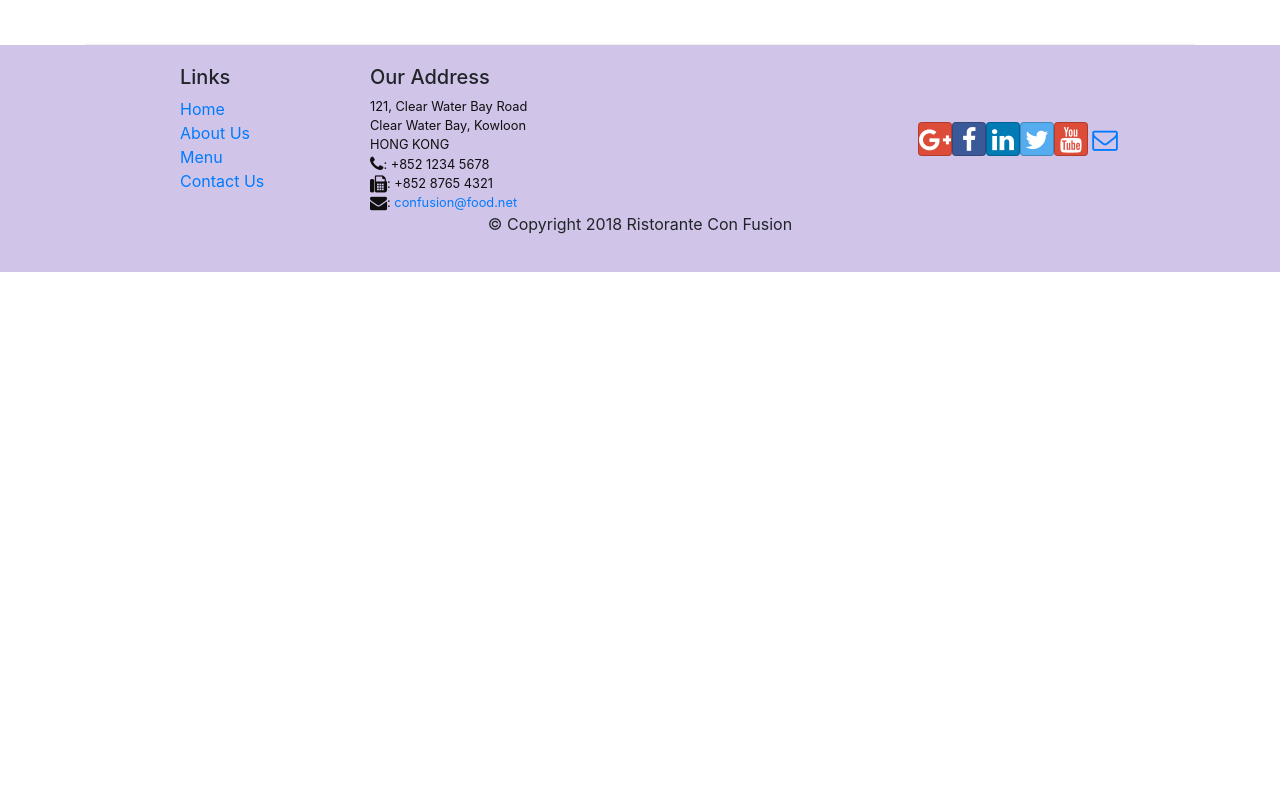
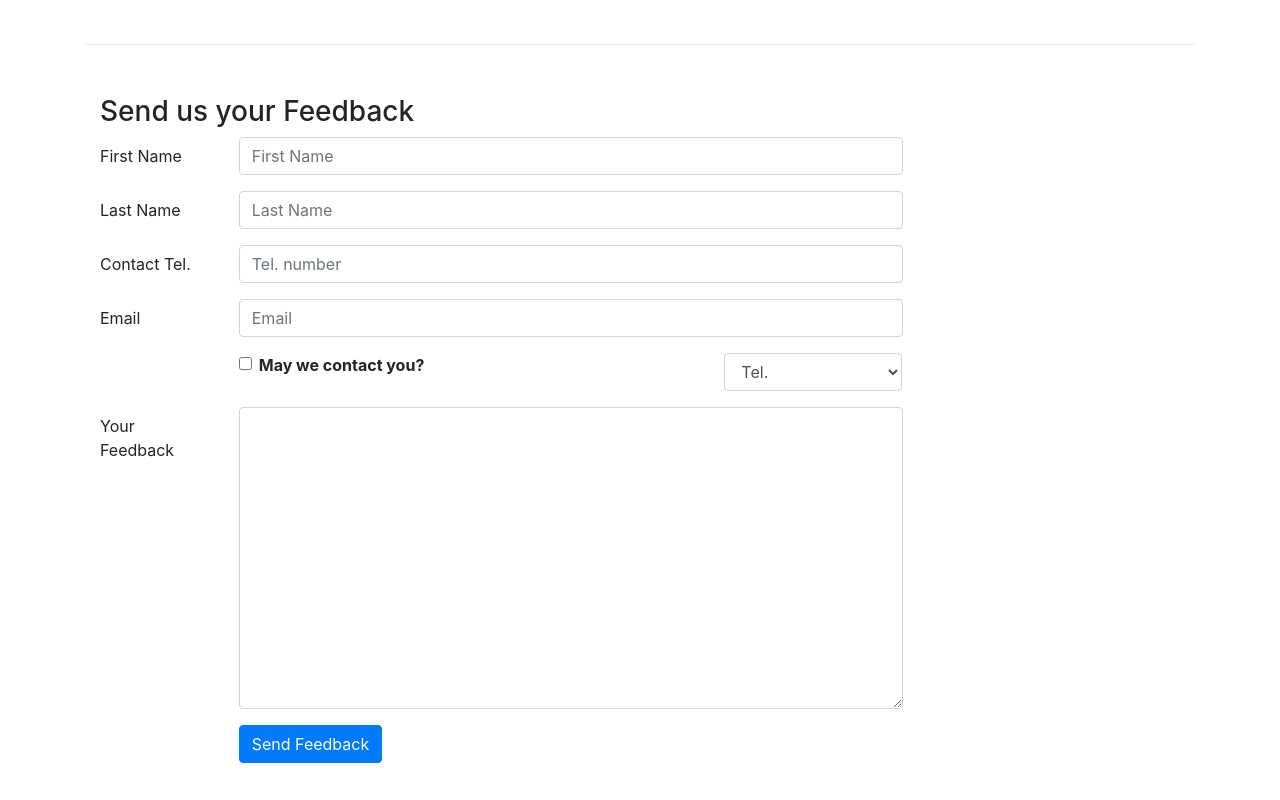
Before and after one commit to SAHRIYahyaAbdelkadouss/LearnReact, a React (Create React App) app in the folder confusion/: page /contactus in a window 1280 px wide. Shown: the part 700-1500 px from the top of the page. Before the commit the page ends 972 px from the top, so only its background shows below. Built offline with nearby package versions, Linux system fonts and the light colour scheme.

Commit message:
Controlled Forms

```diff
--- a/confusion/src/components/ContactComponent.js
+++ b/confusion/src/components/ContactComponent.js
@@ -1,7 +1,51 @@
-import React from 'react';
+import React, { Component } from "react";
+import {
+  Breadcrumb,
+  BreadcrumbItem,
+  Button,
+  Form,
+  FormGroup,
+  Label,
+  Input,
+  Col,
+} from "reactstrap";
 
-function Contact(props) {
-    return(
+class Contact extends Component {
+  constructor(props) {
+    super(props);
+
+    this.state = {
+      firstname: "",
+      lastname: "",
+      telnum: "",
+      email: "",
+      agree: false,
+      contactType: "Tel.",
+      message: "",
+    };
+
+    this.handleInputChange = this.handleInputChange.bind(this);
+    this.handleSubmit = this.handleSubmit.bind(this);
+  }
+
+  handleInputChange(event) {
+    const target = event.target;
+    const value = target.type === "checkbox" ? target.checked : target.value;
+    const name = target.name;
+
+    this.setState({
+      [name]: value,
+    });
+  }
+
+  handleSubmit(event) {
+    console.log("Current State is: " + JSON.stringify(this.state));
+    alert("Current State is: " + JSON.stringify(this.state));
+    event.preventDefault();
+  }
+
+  render() {
+    return (
       <div className="container">
         <div className="row row-content">
           <div className="col-12">
@@ -10,12 +54,18 @@
           <div className="col-12 col-sm-4 offset-sm-1">
             <h5>Our Address</h5>
             <address>
-                        121, Clear Water Bay Road<br />
-                        Clear Water Bay, Kowloon<br />
-                        HONG KONG<br />
-                        <i className="fa fa-phone"></i>: +852 1234 5678<br />
-                        <i className="fa fa-fax"></i>: +852 8765 4321<br />
-                        <i className="fa fa-envelope"></i>: <a href="mailto:confusion@food.net">confusion@food.net</a>
+              121, Clear Water Bay Road
+              <br />
+              Clear Water Bay, Kowloon
+              <br />
+              HONG KONG
+              <br />
+              <i className="fa fa-phone"></i>: +852 1234 5678
+              <br />
+              <i className="fa fa-fax"></i>: +852 8765 4321
+              <br />
+              <i className="fa fa-envelope"></i>:{" "}
+              <a href="mailto:confusion@food.net">confusion@food.net</a>
             </address>
           </div>
           <div className="col-12 col-sm-6 offset-sm-1">
@@ -23,14 +73,146 @@
           </div>
           <div className="col-12 col-sm-11 offset-sm-1">
             <div className="btn-group" role="group">
-                        <a role="button" className="btn btn-primary" href="tel:+85212345678"><i className="fa fa-phone"></i> Call</a>
-                        <a role="button" className="btn btn-info"><i className="fa fa-skype"></i> Skype</a>
-                        <a role="button" className="btn btn-success" href="mailto:confusion@food.net"><i className="fa fa-envelope-o"></i> Email</a>
+              <a
+                role="button"
+                className="btn btn-primary"
+                href="tel:+85212345678"
+              >
+                <i className="fa fa-phone"></i> Call
+              </a>
+              <a role="button" className="btn btn-info">
+                <i className="fa fa-skype"></i> Skype
+              </a>
+              <a
+                role="button"
+                className="btn btn-success"
+                href="mailto:confusion@food.net"
+              >
+                <i className="fa fa-envelope-o"></i> Email
+              </a>
             </div>
+          </div>
+        </div>
+        <div className="row row-content">
+          <div className="col-12">
+            <h3>Send us your Feedback</h3>
+          </div>
+          <div className="col-12 col-md-9">
+            <Form onSubmit={this.handleSubmit}>
+              <FormGroup row>
+                <Label htmlFor="firstname" md={2}>
+                  First Name
+                </Label>
+                <Col md={10}>
+                  <Input
+                    type="text"
+                    id="firstname"
+                    name="firstname"
+                    placeholder="First Name"
+                    value={this.state.firstname}
+                    onChange={this.handleInputChange}
+                  />
+                </Col>
+              </FormGroup>
+              <FormGroup row>
+                <Label htmlFor="lastname" md={2}>
+                  Last Name
+                </Label>
+                <Col md={10}>
+                  <Input
+                    type="text"
+                    id="lastname"
+                    name="lastname"
+                    placeholder="Last Name"
+                    value={this.state.lastname}
+                    onChange={this.handleInputChange}
+                  />
+                </Col>
+              </FormGroup>
+              <FormGroup row>
+                <Label htmlFor="telnum" md={2}>
+                  Contact Tel.
+                </Label>
+                <Col md={10}>
+                  <Input
+                    type="tel"
+                    id="telnum"
+                    name="telnum"
+                    placeholder="Tel. number"
+                    value={this.state.telnum}
+                    onChange={this.handleInputChange}
+                  />
+                </Col>
+              </FormGroup>
+              <FormGroup row>
+                <Label htmlFor="email" md={2}>
+                  Email
+                </Label>
+                <Col md={10}>
+                  <Input
+                    type="email"
+                    id="email"
+                    name="email"
+                    placeholder="Email"
+                    value={this.state.email}
+                    onChange={this.handleInputChange}
+                  />
+                </Col>
+              </FormGroup>
+              <FormGroup row>
+                <Col md={{ size: 6, offset: 2 }}>
+                  <FormGroup check>
+                    <Label check>
+                      <Input
+                        type="checkbox"
+                        name="agree"
+                        checked={this.state.agree}
+                        onChange={this.handleInputChange}
+                      />{" "}
+                      <strong>May we contact you?</strong>
+                    </Label>
+                  </FormGroup>
+                </Col>
+                <Col md={{ size: 3, offset: 1 }}>
+                  <Input
+                    type="select"
+                    name="contactType"
+                    value={this.state.contactType}
+                    onChange={this.handleInputChange}
+                  >
+                    <option>Tel.</option>
+                    <option>Email</option>
+                  </Input>
+                </Col>
+              </FormGroup>
+              <FormGroup row>
+                <Label htmlFor="message" md={2}>
+                  Your Feedback
+                </Label>
+                <Col md={10}>
+                  <Input
+                    type="textarea"
+                    id="message"
+                    name="message"
+                    rows="12"
+                    value={this.state.message}
+                    onChange={this.handleInputChange}
+                  ></Input>
+                </Col>
+              </FormGroup>
+              <FormGroup row>
+                <Col md={{ size: 10, offset: 2 }}>
+                  <Button type="submit" color="primary">
+                    Send Feedback
+                  </Button>
+                </Col>
+              </FormGroup>
+            </Form>
           </div>
         </div>
       </div>
     );
   }
+}
 
 export default Contact;
```
Lines whose indentation alone changed are shown as unchanged.
